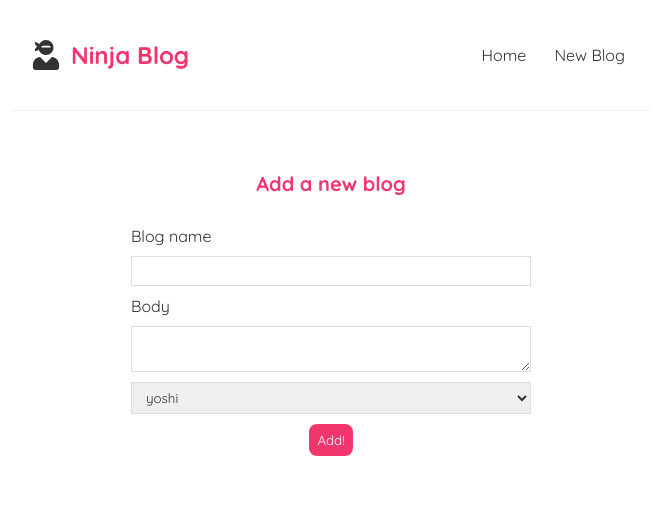
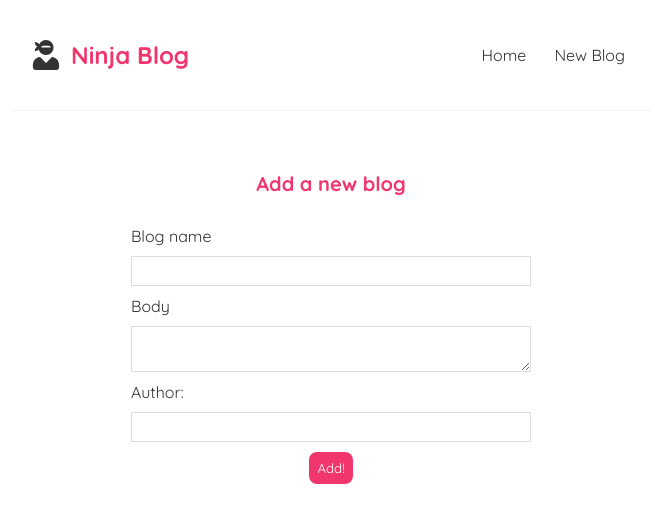
Before and after one commit to ToniRajamaki/Ninja-react-blog, a React (Create React App) app in the folder blog-project/: page /create in a window 1280 px wide. Shown: the top 522 px of the page, without its empty margins (309-964 px from the left). Built offline with nearby package versions, Linux system fonts and the light colour scheme.

Commit message:
author can now be input by user

```diff
--- a/blog-project/src/Create.js
+++ b/blog-project/src/Create.js
@@ -13,7 +13,7 @@ function generateUniqueId() {
 const Create = () => {
   const [title, setTitle] = useState("");
   const [body, setBody] = useState("");
-  const [author, setAuthor] = useState("yoshi");
+  const [author, setAuthor] = useState("");
   const [creationDate, setCreationDate] = useState(new Date());
   const [id, setId] = useState(generateUniqueId());
 
@@ -52,10 +52,13 @@ const Create = () => {
           />
         </label>
         <label>
-          <select value={author} onChange={(e) => setAuthor(e.target.value)}>
-            <option value="mario">mario</option>
-            <option value="yoshi">yoshi</option>
-          </select>
+          Author:
+          <input
+            type="text"
+            required
+            value={author}
+            onChange={(e) => setAuthor(e.target.value)}
+          />
         </label>
 
         <button>Add!</button>
```
